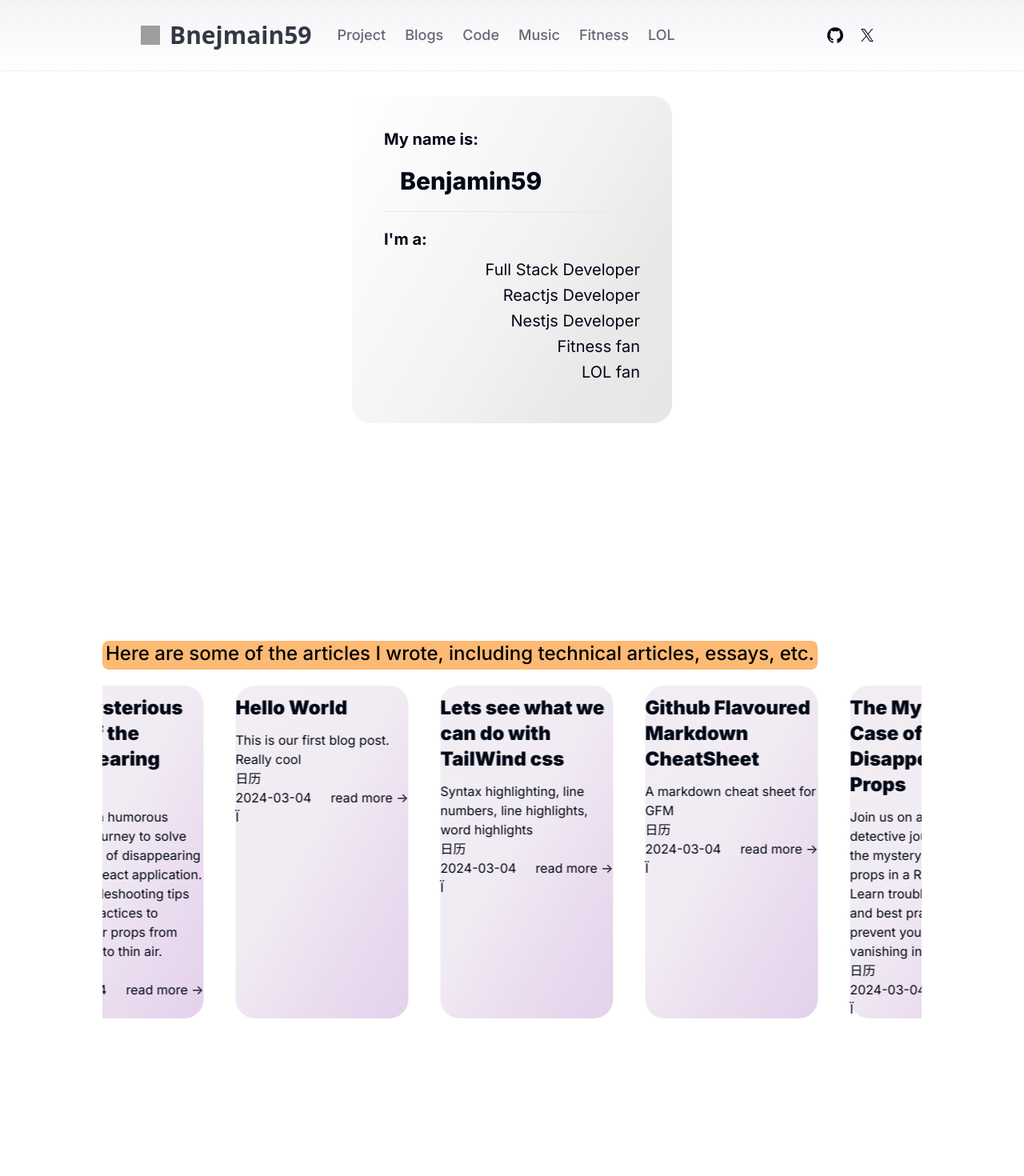
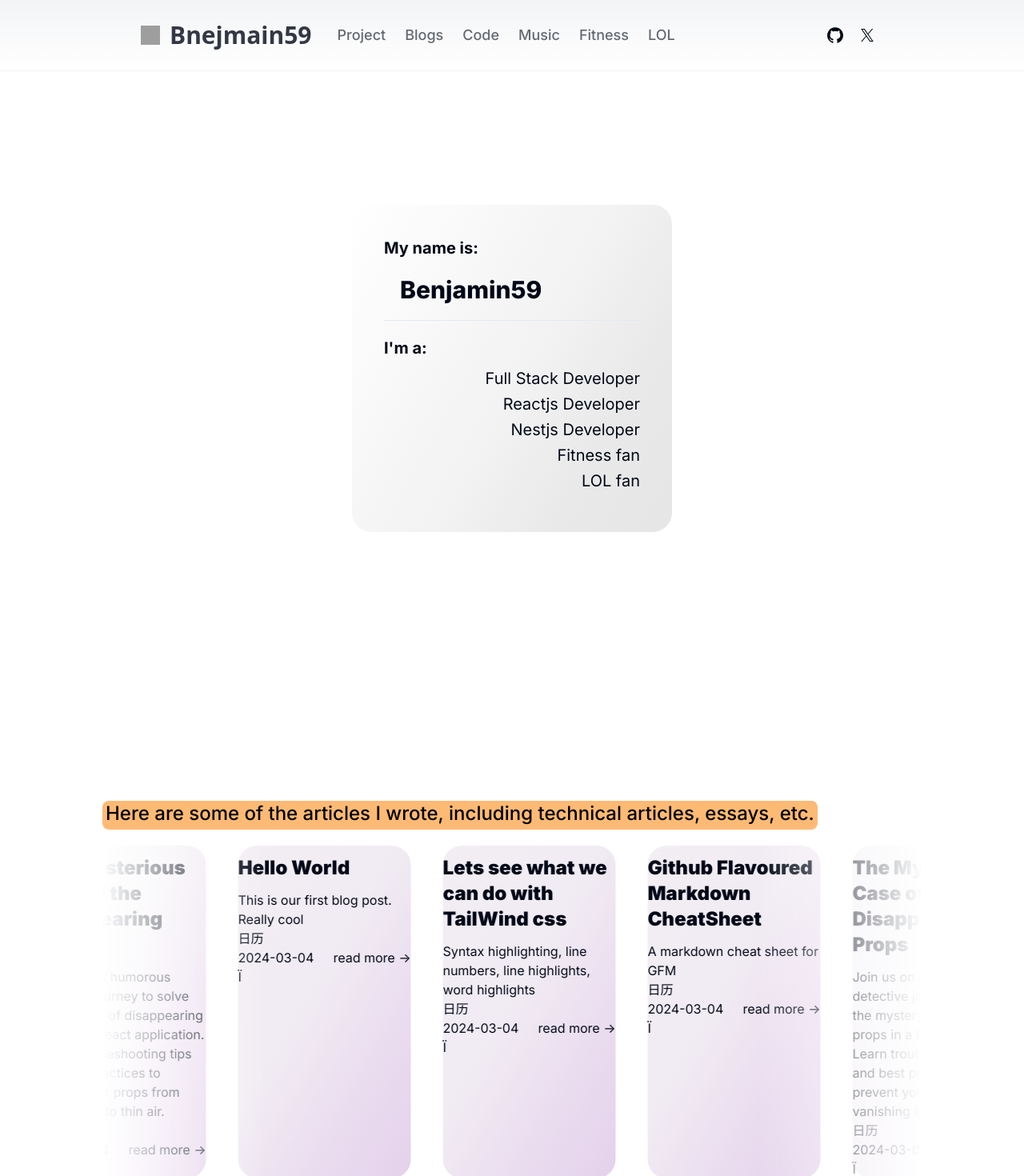
Before and after one commit to BenjaminWu-59/blog-benjamin59, a Next.js app: page / in a window 1280 px wide. Shown: the top 1470 px of the page at 80% size. Built offline with nearby package versions, Linux system fonts and the light colour scheme; grey boxes are pictures that could not be loaded; a web font is replaced by a local one.

Commit message:
section2 add Left and right mask

```diff
--- a/app/page.tsx
+++ b/app/page.tsx
@@ -4,7 +4,7 @@ import { testArticleData } from "@/config/articles";
 export default function Home() {
   return (
     <>
-      <section className="p-10 mb-10 mt-20">
+      <section className="w-full px-4 lg:px-16 xl:px-32 2xl:px-44 relative z-10 my-12 md:mt-40 md:mb-12 py-24 flex flex-wrap-reverse md:flex-nowrap justify-items-center justify-around items-center gap-16">
         <div className="flex items-center justify-center">
           <div className="z-10 p-10 rounded-3xl gray-gradient">
             <p className="text-xl font-bold">My name is:</p>
--- a/components/ScrollList.tsx
+++ b/components/ScrollList.tsx
@@ -7,7 +7,7 @@ interface ScrollListProps {
 
 const ScrollList: React.FC<ScrollListProps> = ({ items = [] }) => {
   return (
-    <div className="as-scroll-container overflow-hidden">
+    <div className="as-scroll-container overflow-hidden [mask-image:linear-gradient(to_right,transparent,white_20%,white_80%,transparent)]">
       <section className="flex as-scroll-animate" style={{ minWidth: "100%" }}>
         {items.map((item, index) => (
           <div key={index} className="w-80 m-5 flex-grow rounded-3xl cursor-pointer" style={{
```
